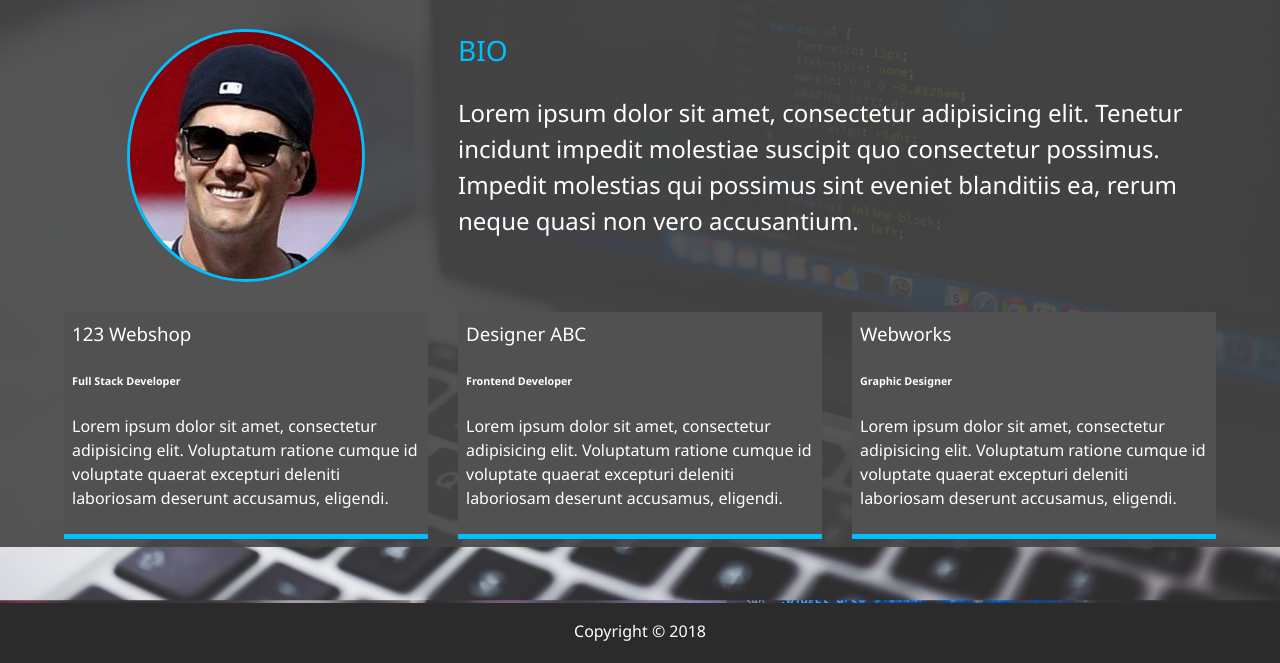
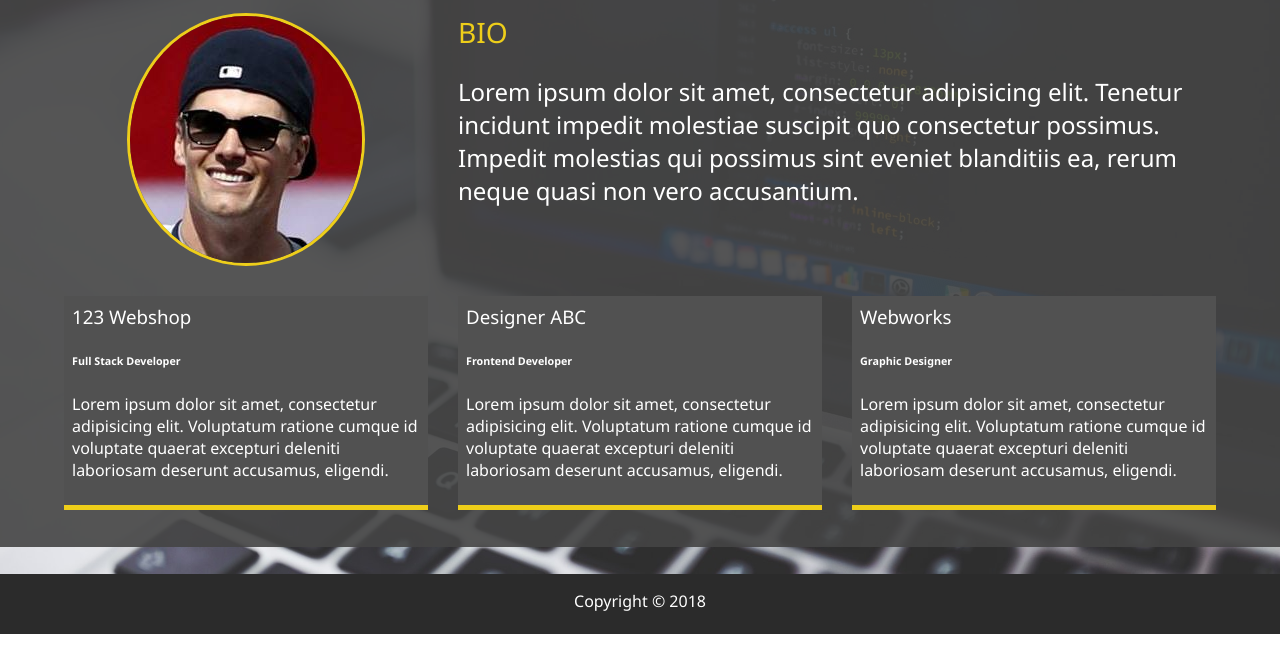
Before and after one commit to j94wittwer/portfolio, a website: page dist/about.html in a window 1280 px wide. Shown: the part 253-916 px from the top of the page. After the commit the page ends 887 px from the top, so only its background shows below. Drawn offline with Linux system fonts and the light colour scheme.

Commit message:
minor fixes, finished About page

```diff
--- a/scss/_config.scss
+++ b/scss/_config.scss
@@ -1,5 +1,5 @@
 $primary-color: #444;
-$secondary-color: #00bfff;
+$secondary-color: #eece1a;
 $show-home-image: true;
 $home-image: url(../img/background.jpg);
 $background-opacity: 0.9;
@@ -17,11 +17,11 @@ $background-opacity: 0.9;
 
       &:after {
         content: '';
-        position: absolute;
+        position: fixed;
         top: 0;
         right: 0;
         width: 100%;
-        height: 100%;
+        min-height: 100%;
         z-index: -1;
         background: rgba($primary-color, $background-opacity);
       }
--- a/scss/_mobile.scss
+++ b/scss/_mobile.scss
@@ -46,6 +46,17 @@
       height: 150px;
     }
   }
+
+  .about-info {
+    grid-template-areas:
+    'bioimage'
+    'bio'
+    'job1'
+    'job2'
+    'job3';
+
+    grid-template-columns: 1fr;
+  }
 }
 
 // Smartphones
--- a/scss/main.scss
+++ b/scss/main.scss
@@ -1,6 +1,5 @@
 @import 'config';
 @import 'menu';
-@import 'mobile';
 
 * {
   box-sizing: border-box;
@@ -10,10 +9,10 @@ body {
   @include background;
   background: $primary-color;
   color: set-text-color($primary-color);
-  height: 100%;
+  min-height: 100%;
   margin: 0;
   font-family: 'Segoe UI', Tahoma, Geneva, Verdana, sans-serif;
-  line-height: 1.5;
+  line-height: 1.5l;
 }
 
 // Headings
@@ -125,3 +124,5 @@ main {
   color: set-text-color($primary-color);
   height: 60px;
 }
+
+@import 'mobile';
```
Also changed, not shown: dist/about.html, dist/css/main.css, dist/index.html.
